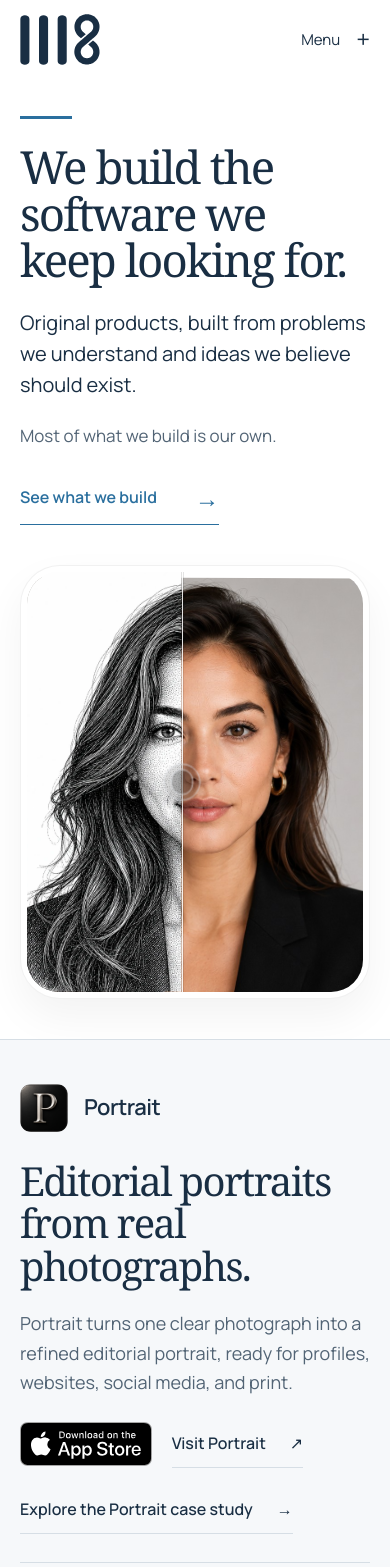
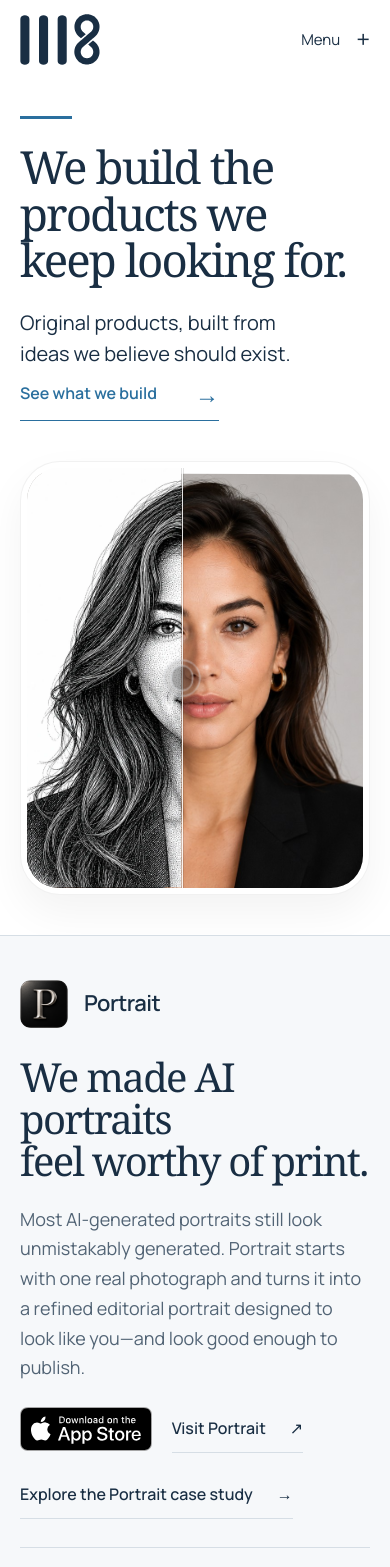
Before and after one commit to 1118Labs/1118-site, a React (Vite) app: page / in a window 390 px wide. Shown: the top 1567 px of the page. Built offline with nearby package versions, Linux system fonts and the light colour scheme.

Commit message:
Apply founder editorial canon to 1118 product stories

```diff
--- a/index.html
+++ b/index.html
@@ -6,7 +6,7 @@
     <title>1118 — Original Software & Products</title>
     <meta
       name="description"
-      content="1118 creates original software, including Portrait, Reviews Engine, and Property Insights, from problems we understand and ideas we believe should exist."
+      content="1118 creates web platforms, apps, and specialized software—mostly our own. Original products, built from ideas we believe should exist."
     />
 
     <!-- Protected launch-candidate setting. Replace with index,follow only at the approved Production gate. -->
@@ -22,7 +22,7 @@
     <meta property="og:title" content="1118 — Original Software & Products" />
     <meta
       property="og:description"
-      content="1118 creates original software, including Portrait, Reviews Engine, and Property Insights, from problems we understand and ideas we believe should exist."
+      content="1118 creates web platforms, apps, and specialized software—mostly our own. Original products, built from ideas we believe should exist."
     />
     <meta property="og:url" content="https://1118.io/" />
     <meta property="og:image" content="https://1118.io/og.png" />
@@ -33,7 +33,7 @@
     <meta name="twitter:title" content="1118 — Original Software & Products" />
     <meta
       name="twitter:description"
-      content="1118 creates original software, including Portrait, Reviews Engine, and Property Insights, from problems we understand and ideas we believe should exist."
+      content="1118 creates web platforms, apps, and specialized software—mostly our own. Original products, built from ideas we believe should exist."
     />
     <meta name="twitter:image" content="https://1118.io/og.png" />
 
--- a/scripts/prerender.mjs
+++ b/scripts/prerender.mjs
@@ -10,7 +10,7 @@
 const indexing = process.env.VERCEL_ENV === 'production' && process.env.PUBLIC_INDEXING_ENABLED === 'true';
 const organization = { '@id': `${origin}/#organization` };
 const routes = {
-  '/': ['1118 — Original Software & Products', '1118 creates original software, including Portrait, Reviews Engine, and Property Insights, from problems we understand and ideas we believe should exist.'],
+  '/': ['1118 — Original Software & Products', '1118 creates web platforms, apps, and specialized software—mostly our own. Original products, built from ideas we believe should exist.'],
   '/work': ['Selected Work | 1118', 'Explore Portrait and Signal: products designed, built, and launched by 1118.'],
   '/work/portrait': ['Portrait — From Photograph to Editorial Portrait | 1118', 'How 1118 built Portrait: an image-to-portrait experience, finished outputs, and an app distributed through the App Store.'],
   '/work/signal': ['Signal — Quantitative Commodities Analytics | 1118', 'Signal was designed, built, and launched by 1118, used in live markets, licensed commercially, and later acquired.'],
@@ -55,7 +55,7 @@
       {
         '@type': 'Organization', ...organization, name: '1118', legalName: '1118, LLC',
         url: `${origin}/`, logo: `${origin}/brand/1118-restored-dark.svg`,
-        description: 'Original products, built from problems we understand and ideas we believe should exist.',
+        description: 'We create web platforms, apps, and specialized software—mostly our own.',
       },
       {
         '@type': 'WebSite', '@id': `${origin}/#website`, name: '1118', url: `${origin}/`,
--- a/src/App.tsx
+++ b/src/App.tsx
@@ -31,6 +31,8 @@
 
 type Product = {
   description: string;
+  descriptor?: string;
+  continuation?: string;
   headline: string;
   link?: { href: string; label: string };
   name: string;
@@ -42,56 +44,47 @@
   {
     slug: "portrait",
     name: "Portrait",
-    headline: "Editorial portraits\nfrom real photographs.",
-    description: "Portrait turns one clear photograph into a refined editorial portrait, ready for profiles, websites, social media, and print.",
+    headline: "We made AI portraits\nfeel worthy of print.",
+    description: "Most AI-generated portraits still look unmistakably generated. Portrait starts with one real photograph and turns it into a refined editorial portrait designed to look like you—and look good enough to publish.",
     link: { href: APP_STORE_URL, label: "View on the App Store" },
   },
   {
     slug: "reviews-engine",
     name: "Reviews Engine",
-    headline: "Turn customer reviews\ninto a better reputation.",
-    description: "A platform for collecting, moderating, and publishing customer reviews.",
+    headline: "We turned customer reviews\ninto a trust engine.",
+    description: "Businesses work hard to earn great reviews, then leave them scattered across platforms or buried where customers rarely see them. Reviews Engine collects, moderates, and publishes that proof where it can actually build trust.",
     link: { href: REVIEWS_ENGINE_PUBLIC_PROOF_URL, label: "See Reviews Engine in use" },
   },
   {
     slug: "property-insights",
     name: "Property Insights",
-    link: { href: "https://insights.1118.io", label: "Explore Property Insights" },
-    headline: "Turn service requests\ninto quote-ready property intelligence.",
-    description: "Property context, risk, and recommendations assembled before the estimate begins.",
+    link: { href: "https://insights.1118.io", label: "Explore the product" },
+    headline: "We brought property intelligence\ninto the service workflow.",
+    description: "Service businesses often quote jobs with less context than they should have. Property Insights connects incoming requests to property data, physical context, risks, and recommendations so operators can understand the job before the estimate begins.",
   },
   {
     slug: "signal",
     name: "Signal",
-    headline: "Quantitative intelligence\nfor commodities trading.",
+    descriptor: "Quantitative intelligence for commodities trading.",
+    continuation: "1118 worked with domain expertise in commodities trading to codify that process into Signal—a platform combining market data, quantitative analysis, visualization, and machine learning to help surface compelling trade ideas.",
+    headline: "We built a better way\nto uncover commodities trade ideas.",
     description:
-      "1118 designed and built Signal to help commodities traders uncover compelling trade ideas through data, quantitative analysis, and machine learning.",
+      "Signal began with a sophisticated quantitative trading process and a question: could that way of analyzing markets be turned into a visual software product?",
     note: "Signal was used in live markets, licensed commercially, and later acquired.",
   },
 ];
 
 const buildSteps = [
-  {
-    step: "01",
-    title: "DIRECTION",
-    body: "We decide what deserves to be built and what good looks like.",
-  },
-  {
-    step: "02",
-    title: "EXECUTION",
-    body: "AI and specialist tools help us move from idea to working product quickly.",
-  },
-  {
-    step: "03",
-    title: "REVIEW",
-    body: "We test the work, challenge the assumptions, and decide what ships.",
-  },
+  { step: "01", title: "FIND THE OPPORTUNITY", body: "See what is missing, broken, or harder than it should be." },
+  { step: "02", title: "DEFINE THE PRODUCT", body: "Turn the idea into a clear proposition, experience, and operating model." },
+  { step: "03", title: "BUILD IT", body: "Bring design, software, AI, and infrastructure together into a working product." },
+  { step: "04", title: "LAUNCH AND LEARN", body: "Put it into the world, see what happens, and keep making it better." },
 ] as const;
 
 const policyMeta: Record<string, { description: string; title: string }> = {
   "/": {
     title: "1118 — Original Software & Products",
-    description: "1118 creates original software, including Portrait, Reviews Engine, and Property Insights, from problems we understand and ideas we believe should exist.",
+    description: "1118 creates web platforms, apps, and specialized software—mostly our own. Original products, built from ideas we believe should exist.",
   },
   "/privacy": {
     title: "Privacy | 1118",
@@ -229,9 +222,8 @@
     <div className="hero-shell">
       <div className="hero-copy">
         <span className="hero-blue-rule" aria-hidden="true" />
-        <h1>We build the software<br />{" "}we keep looking for.</h1>
-        <p className="hero-copy-body">Original products, built from problems we understand and ideas we believe should exist.</p>
-        <p className="hero-philosophy">Most of what we build is our own.</p>
+        <h1>We build the products<br />{" "}we keep looking for.</h1>
+        <p className="hero-copy-body">Original products, built from ideas we believe should exist.</p>
         <a className="primary-button" href="#work">See what we build <span aria-hidden="true">→</span></a>
       </div>
       <div className="hero-portrait"><PortraitComparison className="portrait-lead-comparison" priority /></div>
@@ -276,7 +268,7 @@
                     </span>
                   ))}
                 </h2>
-                <p className="fleet-showcase-body">{product.description}</p>
+                {product.continuation ? <div className="fleet-showcase-body"><p>{product.descriptor}</p><p>{product.description}</p><p>{product.continuation}</p></div> : <p className="fleet-showcase-body">{product.description}</p>}
                 {product.note ? <p className="fleet-showcase-why">{product.note}</p> : null}
                 {product.link ? (
                   <div className="fleet-launch-actions">
@@ -291,7 +283,7 @@
                       </>
                     ) : (
                       <a className="text-link fleet-showcase-link" href={product.link.href} rel="noreferrer" target="_blank">
-                        {product.link.label} <span aria-hidden="true">↗</span>
+                        {product.link.label} <span aria-hidden="true">{product.slug === "property-insights" ? "→" : "↗"}</span>
                       </a>
                     )}
                   </div>
@@ -321,13 +313,14 @@
       <div className="section-shell studio-shell">
         <div className="studio-intro" data-reveal="rise">
 
-          <h2>We build our own<br />software.</h2>
-          <div className="studio-intro-copy"><p>1118 creates original software from problems we understand firsthand and ideas we believe should exist.</p><p>Most of what we build is our own. We partner selectively when the problem is meaningful and the fit is right.</p></div>
+          <h2>Most of what we build<br />is our own.<br />We partner occasionally.</h2>
+          <div className="studio-intro-copy"><p>When the idea is sharp, the problem is real, and we believe the product should exist.</p><p>We create web platforms, apps, and specialized software—mostly our own.</p></div>
         </div>
         <div className="operating-model" id="process">
+          <div className="operating-principle"><h3>From idea<br />to working product.</h3><p>We move from an idea worth pursuing to something people can actually use.</p></div>
           {buildSteps.map((item) => (
             <article className="operating-principle" key={item.step}>
-              <h3>{item.title}</h3><p>{item.body}</p>
+              <span className="operating-number">{item.step}</span><h3>{item.title}</h3><p>{item.body}</p>
             </article>
           ))}
         </div>
--- a/src/components/CaseStudies.tsx
+++ b/src/components/CaseStudies.tsx
@@ -40,16 +40,16 @@
   return <article className="work-index">
     <header className="work-index-header case-shell">
       <p className="case-kicker">1118 / Selected work</p>
-      <h1>Selected work.</h1>
-      <p className="case-intro">Original products, built from problems we understand and ideas we believe should exist.</p>
+      <h1>What we’ve built.</h1>
+      <p className="case-intro">Each began with an idea for something we thought should exist.</p>
     </header>
     <div className="work-features">
       <article className="work-feature work-feature-portrait">
         <a className="work-feature-link case-shell" href="/work/portrait">
           <div className="work-feature-copy">
             <p className="case-kicker">Portrait / {productStatus.portrait}</p>
-            <h2>Editorial portraits<br />from real photographs.</h2>
-            <p>Portrait turns one clear photograph into a refined editorial portrait, ready for profiles, websites, social media, and print.</p>
+            <h2>We made AI portraits<br />feel worthy of print.</h2>
+            <p>Most AI-generated portraits still look unmistakably generated. Portrait starts with one real photograph and turns it into a refined editorial portrait designed to look like you—and look good enough to publish.</p>
             <span className="case-text-link">Explore Portrait <span aria-hidden="true">→</span></span>
           </div>
           <div className="work-feature-image"><img src={portraitResult} width="1024" height="1024" alt="Elise shown as a finished Portrait editorial illustration" loading="lazy" decoding="async" /></div>
@@ -59,8 +59,8 @@
         <a className="work-feature-link case-shell" href="/work/signal">
           <div className="work-feature-copy">
             <p className="case-kicker">Signal / {productStatus.signal}</p>
-            <h2>Quantitative intelligence<br />for commodities trading.</h2>
-            <p>1118 designed and built Signal to help commodities traders uncover compelling trade ideas through data, quantitative analysis, and machine learning.</p>
+            <h2>We built a better way<br />to uncover commodities trade ideas.</h2>
+            <p>Signal began with a sophisticated quantitative trading process and a question: could that way of analyzing markets be turned into a visual software product?</p>
             <span className="case-text-link">Explore Signal <span aria-hidden="true">→</span></span>
           </div>
           <div className="work-feature-image"><img src={signalOverview} width="2167" height="1046" alt="Authentic Signal seasonal and correlation analysis interface from 2019" loading="lazy" decoding="async" /></div>
@@ -69,8 +69,8 @@
     </div>
     <section className="work-more case-shell" aria-labelledby="work-more-title">
       <h2 id="work-more-title">More from 1118.</h2>
-      <div><a href="/#reviews-engine">Reviews Engine <span aria-hidden="true">↗</span></a><p>A platform for collecting, moderating, and publishing customer reviews.</p></div>
-      <div><p className="case-product-status">{productStatus["property-insights"]}</p><a href="/#property-insights">Property Insights <span aria-hidden="true">↗</span></a><p>Property context and operator decision support.</p></div>
+      <div><a href="/#reviews-engine">Reviews Engine <span aria-hidden="true">↗</span></a><p>A platform that turns scattered customer feedback into clean, controlled, embeddable proof.</p></div>
+      <div><p className="case-product-status">{productStatus["property-insights"]}</p><a href="/#property-insights">Property Insights <span aria-hidden="true">↗</span></a><p>Better quoting starts with better context.</p></div>
     </section>
   </article>;
 }
@@ -81,24 +81,22 @@
       <a className="case-back" href="/work">← Selected work</a>
       <p className="case-kicker">{productStatus.portrait}</p>
       <div className="case-product-name"><img src={portraitIcon} width="64" height="64" alt="" /><span>Portrait</span></div>
-      <h1>Editorial portraits<br />from real photographs.</h1>
-      <p className="case-intro">Portrait turns one clear photograph into a refined editorial portrait, ready for profiles, websites, social media, and print.</p>
+      <h1>We made AI portraits<br />feel worthy of print.</h1>
+      <p className="case-intro">Most AI-generated portraits still look unmistakably generated. Portrait starts with one real photograph and turns it into a refined editorial portrait designed to look like you—and look good enough to publish.</p>
     </header>
     <figure className="case-portrait-hero case-shell">
       <img src={portraitResult} alt="A finished Portrait of Elise, with detailed editorial line work" width="1024" height="1024" decoding="async" fetchPriority="high" />
       <figcaption>Finished Portrait output · Elise · Studio example</figcaption>
     </figure>
     <div className="case-shell">
-      <CaseSection number="02" label="Problem" title="Product idea.">
-        <p>A portrait needs to work beyond the moment it is made: in a profile, on a website, or wherever someone chooses to represent themselves.</p>
-        <p>The product challenge was to make an editorial transformation feel approachable, then make the result easy to keep and use.</p>
+      <CaseSection number="02" label="Portrait" title="The gap.">
+        <p>Most AI-generated portraits still look unmistakably generated—too synthetic, too stylized, or too far from the person in the original photograph.</p>
       </CaseSection>
-      <CaseSection number="03" label="Product idea" title="Transformation experience.">
-        <p>Start with a clear photograph. Turn it into a finished editorial portrait. Keep the journey focused on the image, from the first comparison to the final output.</p>
+      <CaseSection number="03" label="Portrait" title="The idea.">
+        <p>Create an editorial portrait from one real photograph while preserving the person, expression, and character that made the photograph theirs.</p>
       </CaseSection>
-      <CaseSection number="04" label="What 1118 built" title="Product design and AI image pipeline.">
-        <p>1118 brought product design, an AI image-generation workflow, and the app experience together in Portrait.</p>
-        <p>The published App Store experience includes photo selection, a before-and-after comparison, and a completed portrait with Save to Photos and Share controls.</p>
+      <CaseSection number="04" label="Portrait" title="What we built.">
+        <p>Portrait takes users from source photograph to finished editorial portrait, then prepares that portrait for the places people actually use it—profiles, websites, social media, and print.</p>
       </CaseSection>
     </div>
     <section className="case-experience case-shell" aria-labelledby="portrait-experience-title">
@@ -109,9 +107,8 @@
       <div className="case-portrait-gallery">{[{name:'Rowan',src:rowanPortrait},{name:'Theo',src:theoPortrait},{name:'Graham',src:grahamPortrait}].map(item=><figure key={item.name}><a href="https://getportrait.ai/gallery" target="_blank" rel="noreferrer"><img src={item.src} width="1024" height="1024" alt={`${item.name}, approved Portrait studio example`} loading="lazy" decoding="async" /></a><figcaption>{item.name} · Studio example</figcaption></figure>)}</div>
     </section>
     <div className="case-shell">
-      <CaseSection number="06" label="Outcome" title="Available on the App Store.">
-        <p>Portrait is available through the App Store, with a public product experience at getportrait.ai.</p>
-        <p>The public App Store listing currently retains the legacy name Etchr Portraits. The current product website uses Portrait.</p>
+      <CaseSection number="06" label="Portrait" title="Product outcome.">
+        <p>A finished portrait that feels composed enough to publish and familiar enough to still feel like you.</p>
       </CaseSection>
       <CaseSection number="07" label="Status" title="App Store.">
         <p>Explore the current product and its App Store listing.</p>
@@ -127,22 +124,19 @@
     <header className="case-hero case-shell">
       <a className="case-back" href="/work">← Selected work</a>
       <p className="case-kicker">Signal · {productStatus.signal}</p>
-      <h1>Quantitative intelligence<br />for commodities trading.</h1>
-      <p className="case-intro">1118 designed and built Signal to help commodities traders uncover compelling trade ideas through data, quantitative analysis, and machine learning.</p><p className="case-intro">Signal was used in live markets, licensed commercially, and later acquired.</p>
+      <h1>We built a better way<br />to uncover commodities trade ideas.</h1>
+      <p className="case-intro">Signal began with a sophisticated quantitative trading process and a question: could that way of analyzing markets be turned into a visual software product?</p><p className="case-intro">Signal was used in live markets, licensed commercially, and later acquired.</p>
     </header>
     <div className="case-signal-hero"><SignalWorkstation /></div>
     <div className="case-shell">
-      <CaseSection number="02" label="Problem" title="The problem and domain.">
-        <p>Commodities analysis brings together different contracts, time periods, and market relationships. Signal was built to make those quantitative workflows visual.</p>
-        <p>The opportunity was to translate domain expertise into a workspace for exploring the data behind a trade idea.</p>
+      <CaseSection number="02" label="Signal" title="The gap.">
+        <p>Sophisticated commodities analysis often lived inside spreadsheets, models, and the expertise of the people using them.</p>
       </CaseSection>
-      <CaseSection number="03" label="Product idea" title="Translating quantitative expertise into software.">
-        <p>Signal combined data, quantitative analysis, and machine learning to help uncover compelling trade ideas.</p>
-        <p>Historical, seasonal, and correlation views gave different perspectives on the same analytical question.</p>
+      <CaseSection number="03" label="Signal" title="The idea.">
+        <p>Turn a quantitative way of analyzing markets into a visual product that made relationships, structures, and opportunities easier to explore.</p>
       </CaseSection>
-      <CaseSection number="04" label="What 1118 built" title="Product experience.">
-        <p>1118 designed, built, and launched the platform. The interface brought analytical structures, time-window selection, charting, and detailed comparisons into one product.</p>
-        <p>The original screens show how a user could define contracts and metrics, adjust expirations and time shifts, and explore the resulting relationships.</p>
+      <CaseSection number="04" label="Signal" title="What we built.">
+        <p>1118 designed and built Signal, combining market data, quantitative analysis, visualization, and machine learning in one commodities research platform.</p>
       </CaseSection>
     </div>
     <section className="case-experience case-shell" aria-labelledby="signal-experience-title">
@@ -153,9 +147,8 @@
       <div className="case-archive-detail"><figure className="case-archive-figure"><a href={signalStructures} target="_blank" rel="noreferrer" aria-label="Open full-size Signal Manage Structures screenshot"><img src={signalStructures} alt="Authentic Signal Manage Structures dialog showing contract, expiration, skew, time-shift, and metric controls" width="1211" height="843" loading="lazy" decoding="async" /></a><figcaption>Manage Structures · Authentic Signal interface, August 2019 <a href={signalStructures} target="_blank" rel="noreferrer">View full image ↗</a></figcaption></figure><div><h3>The analytical choices stay visible.</h3><p>The structure editor makes the ingredients of an analysis explicit. Its controls connect the market question to the data shown in the workspace.</p></div></div>
     </section>
     <div className="case-shell">
-      <CaseSection number="06" label="Outcome" title="Commercialization and acquisition.">
-        <p>The platform was used in live markets, licensed commercially, and later acquired.</p>
-        <p>Signal is part of 1118's history of turning specialized expertise into working software and bringing it into commercial use.</p>
+      <CaseSection number="06" label="Signal" title="Product outcome.">
+        <p>Signal was used in live markets, licensed commercially, and later acquired.</p>
       </CaseSection>
       <CaseSection number="07" label="Status" title="Built · Licensed · Acquired.">
         <p>Signal is presented here as historical work. The product screens are authentic archives from 2019.</p>
--- a/src/content/case-studies.ts
+++ b/src/content/case-studies.ts
@@ -13,4 +13,4 @@
   },
 };
 
-export const signalStory = '1118 designed and built Signal to help commodities traders uncover compelling trade ideas through data, quantitative analysis, and machine learning. The platform was used in live markets, licensed commercially, and later acquired.';
+export const signalStory = '1118 designed and built Signal, combining market data, quantitative analysis, visualization, and machine learning in one commodities research platform. Signal was used in live markets, licensed commercially, and later acquired.';
--- a/src/prelaunch.css
+++ b/src/prelaunch.css
@@ -135,3 +135,11 @@
  .footer-link-group strong { line-height:22px; }
  .footer-link-group nav,.footer-link-group:nth-child(1) nav { display:flex; gap:0 22px; }
 }
+
+/* Editorial copy fit: keep the approved hero phrase together on desktop. */
+@media (min-width:1001px) {
+ .hero-copy h1 { font-size:clamp(69px,5.65vw,86px); }
+}
+.hero-copy-body,
+.fleet-launch[data-product="property-insights"] h2,
+.fleet-launch[data-product="signal"] h2 { text-wrap:balance; }
```
Also changed, not shown: public/llms.txt, 1 other file (tests, documents, lock files or other folders).
